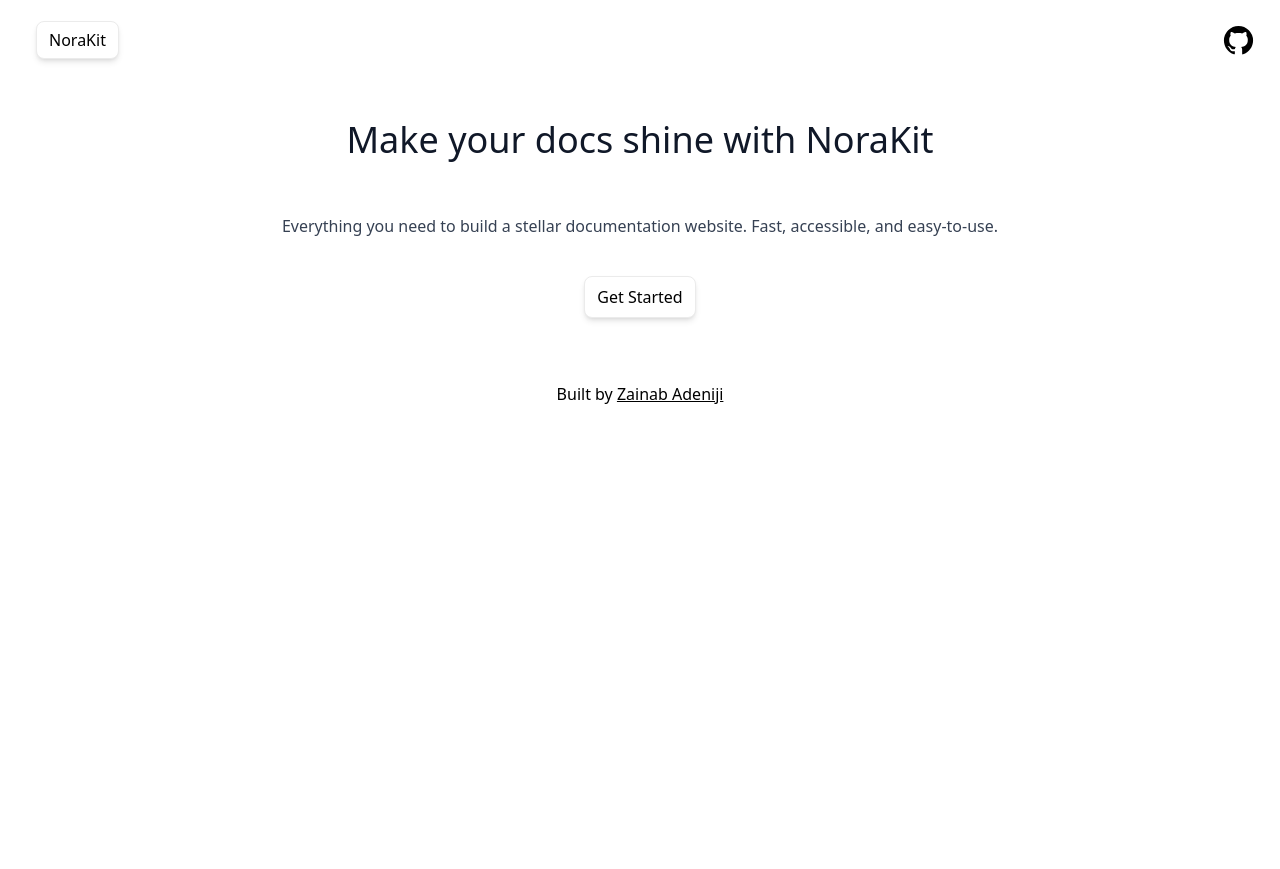
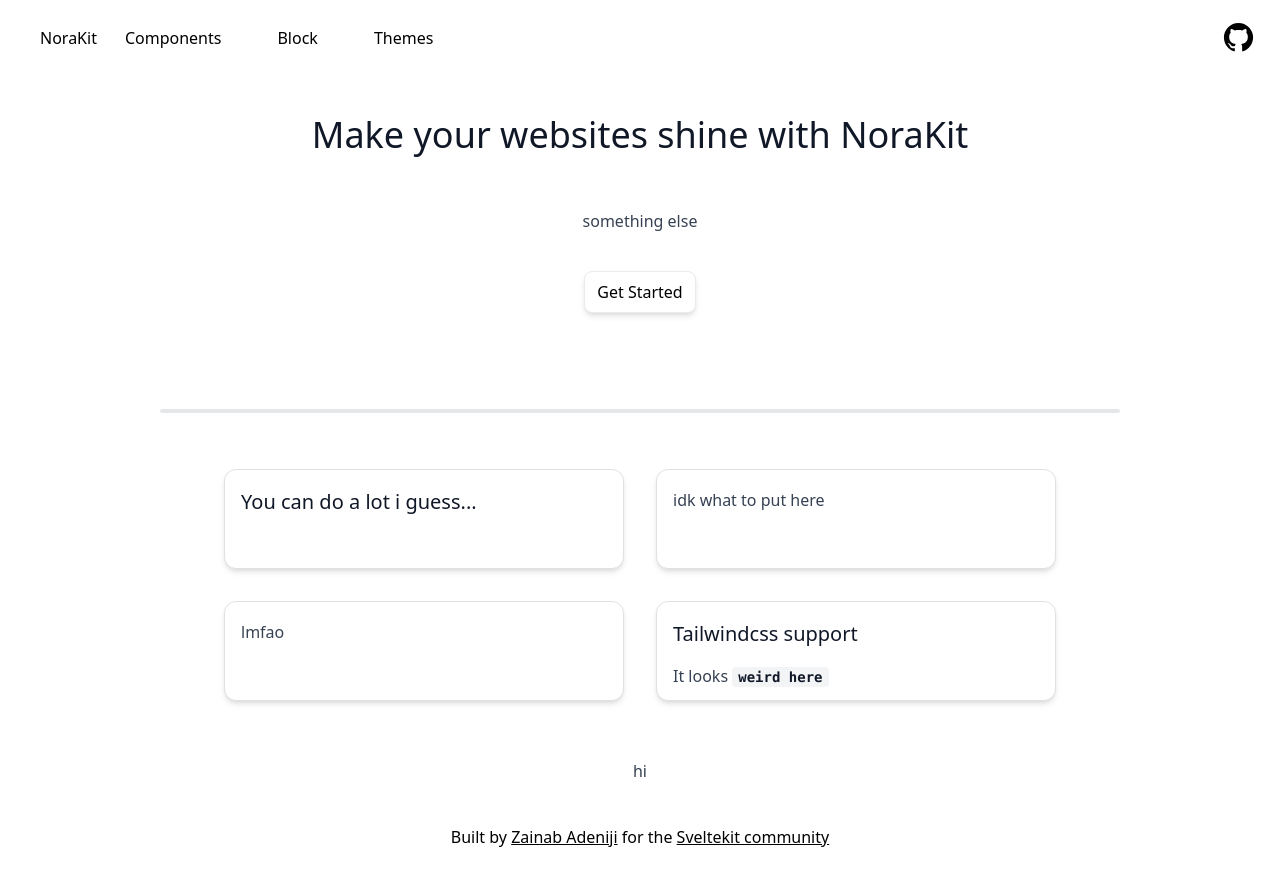
Before and after one commit to coquobxttr/snap-ui, a SvelteKit app: page / in a window 1280 px wide. Before the commit the page ends 800 px from the top, so only its background shows below. Built offline with nearby package versions, Linux system fonts and the light colour scheme; no server answers.

Commit message:
css changes to docs site and some elements

```diff
--- a/package.json
+++ b/package.json
@@ -70,7 +70,7 @@
 	"type": "module",
 	"types": "./dist/index.d.ts",
 	"dependencies": {
-		"@lucide/svelte": "^0.515.0",
+		"lucide-svelte": "^0.515.0",
 		"shiki": "^3.6.0"
 	}
 }
--- a/src/app.css
+++ b/src/app.css
@@ -1,4 +1,25 @@
 @import 'tailwindcss';
 @plugin '@tailwindcss/forms';
 @plugin '@tailwindcss/typography';
-@config "../tailwind.config.js"
+
+@layer base {
+    .prose h1 { @apply !font-medium; }
+    .prose h2 { @apply !font-medium; }
+    .prose h3 { @apply !font-medium; }
+    .prose h4 { @apply !font-medium; }
+    .prose h5 { @apply !font-medium; }
+    .prose h6 { @apply !font-medium; }
+
+    .prose code::before,
+    .prose code::after {
+        content: "" !important;
+    }
+
+    .prose code {
+        @apply bg-gray-100 rounded px-1.5 py-0.5;
+    }
+
+    .prose pre code {
+        @apply bg-transparent p-0;
+    }
+}
--- a/src/lib/DocsLayout.svelte
+++ b/src/lib/DocsLayout.svelte
@@ -3,9 +3,6 @@
     import { goto } from "$app/navigation";
     import { onMount } from "svelte";
     import { page } from "$app/state";
-
-    import ArrowBigRight from '@lucide/svelte/icons/arrow-big-right'
-    import ArrowBigLeft from '@lucide/svelte/icons/arrow-big-left'
 
     let { children, title, desc, order, category} = $props();
 
@@ -128,7 +125,30 @@
     }
 </script>
 
-<div id="Main" class="grid grid-cols-[1fr_2.5fr_1fr] h-[calc(100vh-130px)]">
+
+<!--Snippets-->
+{#snippet nextDocsPage()}
+    <a
+        href="/docs/{docs[order].title}"
+        class="transition duration-150 ease-in-out bg-white hover:bg-gray-100 flex flex-col w-1/2 h-full mx-10 ml-2 p-5 rounded-lg border border-gray-300"
+    >
+        <p class="text-right text-sm">Next page</p>
+        <p class="font-medium text-right">{docs[order].title}</p>
+    </a>
+{/snippet}
+
+{#snippet prevDocsPage()}
+    <a
+        href="/docs/{docs[order - 2].title}"
+        class="transition duration-150 ease-in-out bg-white hover:bg-gray-100 flex flex-col w-1/2 h-full mx-10 mr-2 p-5 rounded-lg border border-gray-300"
+    >
+        <p class=" text-sm">Previous page</p>
+       <p class="font-medium text-left">{docs[order - 2].title}</p>
+    </a>
+{/snippet}
+
+
+<div id="Main" class="grid grid-cols-[1fr_2.5fr_1fr] h-[calc(100vh-115px)]">
     <div id="contentsColumn" class="prose hidden md:block m-10 overflow-y-auto h-full">
         <h3 class="mb-4">Contents</h3>
         <ul class="space-y-2 p-0 list-none">
@@ -183,30 +203,18 @@
                 {/if}
             </div>
         </div>
-        <div class="prose m-10 mt-10">
+        <div class="prose my-10 p-10">
             {@render children()}
         </div>
-        <div class="flex flex-row justify-center items-center w-full h-25">
+        <div class="flex flex-row justify-center items-center w-full h-fit mb-10">
             {#if (docs.length > 0)}
                 {#if (order == 1)}
-                    <Nora.Button onClick={() => nextPage(order)}>
-                        {docs[order].title}
-                        <ArrowBigRight />
-                    </Nora.Button>
+                    {@render nextDocsPage()}
                 {:else if (order >= docs.length)}
-                    <Nora.Button onClick={() => prevPage(order)}>
-                        <ArrowBigLeft />
-                        {docs[order - 2].title}
-                    </Nora.Button>
+                    {@render prevDocsPage()}
                 {:else}
-                    <Nora.Button onClick={() => prevPage(order)}>
-                        <ArrowBigLeft />
-                        {docs[order - 2].title}
-                    </Nora.Button>
-                    <Nora.Button onClick={() => nextPage(order)}>
-                        {docs[order].title}
-                        <ArrowBigRight />
-                    </Nora.Button>
+                    {@render prevDocsPage()}
+                    {@render nextDocsPage()}
                 {/if}
             {/if}
         </div>
@@ -218,8 +226,8 @@
                 <nav class="space-y-1">
                     {#each headings as heading}
                         <button
-                            class="block w-full text-left text-sm py-1 px-2 pl-3 rounded-md transition-colors hover:bg-gray-100 {
-                                activeHeading === heading.id ? 'bg-blue-50 text-blue-600' : 'text-gray-600'
+                            class="block w-full text-gray-600 text-left text-sm py-1 px-2 pl-3 rounded-md transition-colors hover:bg-gray-100 {
+                                activeHeading === heading.id ? 'bg-gray-100' : 'bg-white'
                             }"
                             style="margin-left: {(heading.level - 1) * 12}px"
                             onclick={() => scrollToHeading(heading.id)}
--- a/src/lib/components/Button.svelte
+++ b/src/lib/components/Button.svelte
@@ -6,6 +6,8 @@
         margin = 16,
         width = "fit-content",
         height = "fit-content",
+        shadow = true,
+        border = true,
         onClick = () => {}
     }: {
         bgColour?: string,
@@ -14,6 +16,8 @@
         margin?: number,
         width?: string,
         height?: string
+        shadow?: boolean,
+        border?: boolean,
         onClick?: (event: MouseEvent) => void;
     } = $props()
 
@@ -68,8 +72,8 @@
 </script>
 
 <button
-    class="flex flex-row rounded-lg p-1.5 pl-3 pr-3 font-medium shadow-md border-1 cursor-pointer"
-    style="--text-colour: #{textColour}; background-color: #{bgColour}; color: {textColour}; border-color: #{darkerBg}; margin: {margin}px; width: {width}; height: {height}"
+    class={`flex flex-row rounded-lg p-1.5 pl-3 pr-3 font-medium ${border ? 'border-1' : ''} cursor-pointer ${shadow ? 'shadow-md' : 'l'}`}
+    style="--bg: #{bgColour}; --text-colour: #{textColour}; --darker-colour: #{darkerBg}; color: {textColour}; border-color: #{darkerBg}; margin: {margin}px; width: {width}; height: {height}"
     id="{id}"
     onclick={onClick}
 >
@@ -77,7 +81,16 @@
 </button>
 
 <style>
+    button {
+        background-color: var(--bg);
+        transition: 0.3s;
+    }
+
     button :global(*) {
         color: var(--text-colour);
     }
+
+    button:hover {
+        background-color: var(--darker-colour);
+    }
 </style>
--- a/src/lib/components/Card.svelte
+++ b/src/lib/components/Card.svelte
@@ -1,17 +1,17 @@
 <script lang="ts">
+	import { onMount } from "svelte";
+
     let {
         children,
-        width = 300,
-        height = 200,
-        bgColour = "ffffff"
+        width = "100",
+        height = "100",
+        bgColour = "ffffff",
+        prose = "false"
     } = $props()
 
     let borderColour = darkerColour(bgColour);
 
-
-
     function darkerColour(colour: String) {
-
         let r = colour.substring(0,2)
         let g = colour.substring(2,4)
         let b = colour.substring(4,7)
@@ -27,14 +27,28 @@
         return `${r}${g}${b}`
     }
 
+    onMount(() => {
+        if (!width.endsWith("px")) width = width.concat("px");
+        if (!height.endsWith("px")) height = height.concat("px");
+    })
+
 </script>
 
-<div
-    class="rounded-xl m-4 shadow-md border flex flex-col"
-    style="width: {width}px; height: {height}px; background-color: #{bgColour}; border-color: #{borderColour}"
->
-    {@render children()}
-</div>
+{#if prose === "false"}
+    <div
+        class="max-w-[90vw] md:max-w-full rounded-xl m-4 shadow-md border flex flex-col p-4"
+        style="width: {width}; height: {height}; background-color: #{bgColour}; border-color: #{borderColour}"
+    >
+        {@render children()}
+    </div>
+{:else if prose === "true"}
+    <div
+        class="max-w-[90vw] md:max-w-full rounded-xl m-4 shadow-md border flex flex-col p-4 prose"
+        style="width: {width}; height: {height}; background-color: #{bgColour}; border-color: #{borderColour}"
+    >
+        {@render children()}
+    </div>
+{/if}
 
 <style>
     :global(#card > div) {
--- a/src/lib/index.ts
+++ b/src/lib/index.ts
@@ -2,6 +2,7 @@
 import Button from "./components/Button.svelte";
 import Card from "./components/Card.svelte";
 import CodeTab from "./components/CodeTab.svelte";
+import Divider from "./components/Divider.svelte";
 import Dropdown from "./components/Dropdown.svelte";
 import Hero from "./components/Hero.svelte";
 import Modal from "./components/Modal.svelte";
@@ -15,5 +16,6 @@
     Modal: Modal,
     Accordion: Accordian,
     Hero: Hero,
-    CodeTab: CodeTab
+    CodeTab: CodeTab,
+    Divider: Divider
 }
--- a/src/routes/+layout.svelte
+++ b/src/routes/+layout.svelte
@@ -3,8 +3,7 @@
 	import { goto } from '$app/navigation';
 	import { Nora } from '$lib/index.js';
 	import { onMount } from 'svelte';
-
-	import AlignJustify from '@lucide/svelte/icons/align-justify';
+	import Button from '$lib/components/Button.svelte';
 
 	let { children } = $props();
 
@@ -28,13 +27,25 @@
 
 </script>
 
-<header class="w-full h-20 flex flex-row items-center">
+{#snippet headingButton(text: string)}
+	<Nora.Button shadow={false} border={false}>
+		{text}
+	</Nora.Button>
+{/snippet}
+
+<header class="w-full h-fit flex flex-row items-center">
 	<div class="hidden md:block ml-5">
-		    <Nora.Button onClick={() => goto('/')}>NoraKit</Nora.Button>
+		    <a class="ml-5" href={'/'}>NoraKit</a>
 	</div>
 
 	<div class="block md:hidden">
-		    <Nora.Button onClick={() => goto('/')}>Sidebar Button</Nora.Button>
+		    <a class="ml-5" href={'/'}>N</a>
+	</div>
+
+	<div class="hidden md:flex">
+		{@render headingButton("Components")}
+		{@render headingButton("Block")}
+		{@render headingButton("Themes")}
 	</div>
 
 	<div class="flex-row justify-center items-center right-0 ml-auto p-5 hidden md:flex">
@@ -47,14 +58,14 @@
 		<p class="text-sm">{stars}</p>
 	</div>
 	<div class="flex-row justify-center items-center right-0 ml-auto flex md:hidden">
-		<Nora.Button>
-			<AlignJustify/>
+		<Nora.Button shadow={false} border={false}>
+			<svg xmlns="http://www.w3.org/2000/svg" width="24" height="24" viewBox="0 0 24 24"><path fill="none" stroke="currentColor" stroke-linecap="round" stroke-linejoin="round" stroke-width="2" d="M4 12h16M4 18h16M4 6h16"/></svg>
 		</Nora.Button>
 	</div>
 </header>
 {@render children()}
-<footer id="footer" class="w-full h-10 flex justify-center items-center">
-    <p>
-		Built by <a href="https://www.linkedin.com/in/z-adeniji/"><u>Zainab Adeniji</u></a>
+<footer id="footer" class="w-full h-fit flex justify-center items-center">
+    <p class="pb-5">
+		Built by <a href="https://www.linkedin.com/in/z-adeniji/"><u>Zainab Adeniji</u></a> for the <a href="https://svelte.dev"><u>Sveltekit community</u></a>
 	</p>
 </footer>
--- a/src/routes/+page.svelte
+++ b/src/routes/+page.svelte
@@ -1,10 +1,38 @@
 <script lang="ts">
 	import { goto } from "$app/navigation";
     import { Nora } from "$lib/index.js";
+
 </script>
 
-<Nora.Hero>
-    <h1>Make your docs shine with NoraKit</h1>
-    <p>Everything you need to build a stellar documentation website. Fast, accessible, and easy-to-use.</p>
-    <Nora.Button onClick={() => goto('/docs/Introduction')}>Get Started</Nora.Button>
-</Nora.Hero>
+<div id="Main" class="flex flex-col items-center">
+    <Nora.Hero>
+        <h1>Make your websites shine with NoraKit</h1>
+        <p>something else</p>
+        <div class="flex flex-row">
+            <Nora.Button onClick={() => goto('/docs/Introduction')}>Get Started</Nora.Button>
+
+        </div>
+    </Nora.Hero>
+
+    <Nora.Divider/>
+
+    <div class="w-fit grid grid-cols-1 md:grid-cols-2">
+        <Nora.Card width="400" prose="true">
+            <h3>You can do a lot i guess...</h3>
+        </Nora.Card>
+        <Nora.Card width="400" prose="true">
+            idk what to put here
+        </Nora.Card>
+        <Nora.Card width="400" prose="true">
+            lmfao
+        </Nora.Card>
+        <Nora.Card width="400" prose="true">
+            <h3>Tailwindcss support</h3>
+            <p>It looks <code>weird here</code></p>
+        </Nora.Card>
+    </div>
+
+    <Nora.Hero>
+        hi
+    </Nora.Hero>
+</div>
--- a/tailwind.config.js
+++ /dev/null
@@ -1,31 +0,0 @@
-/** @type {import('tailwindcss').Config} */
-module.exports = {
-  theme: {
-    extend: {
-      typography: () => ({
-        DEFAULT: {
-          css: {
-            'h1': {
-              fontWeight: '500', // Medium weight
-            },
-            'h2': {
-              fontWeight: '500',
-            },
-            'h3': {
-              fontWeight: '500',
-            },
-            'h4': {
-              fontWeight: '500',
-            },
-            'h5': {
-              fontWeight: '500',
-            },
-            'h6': {
-              fontWeight: '500',
-            },
-          },
-        },
-      }),
-    },
-  },
-}
```
Also changed, not shown: 1 other file (tests, documents, lock files or other folders).
